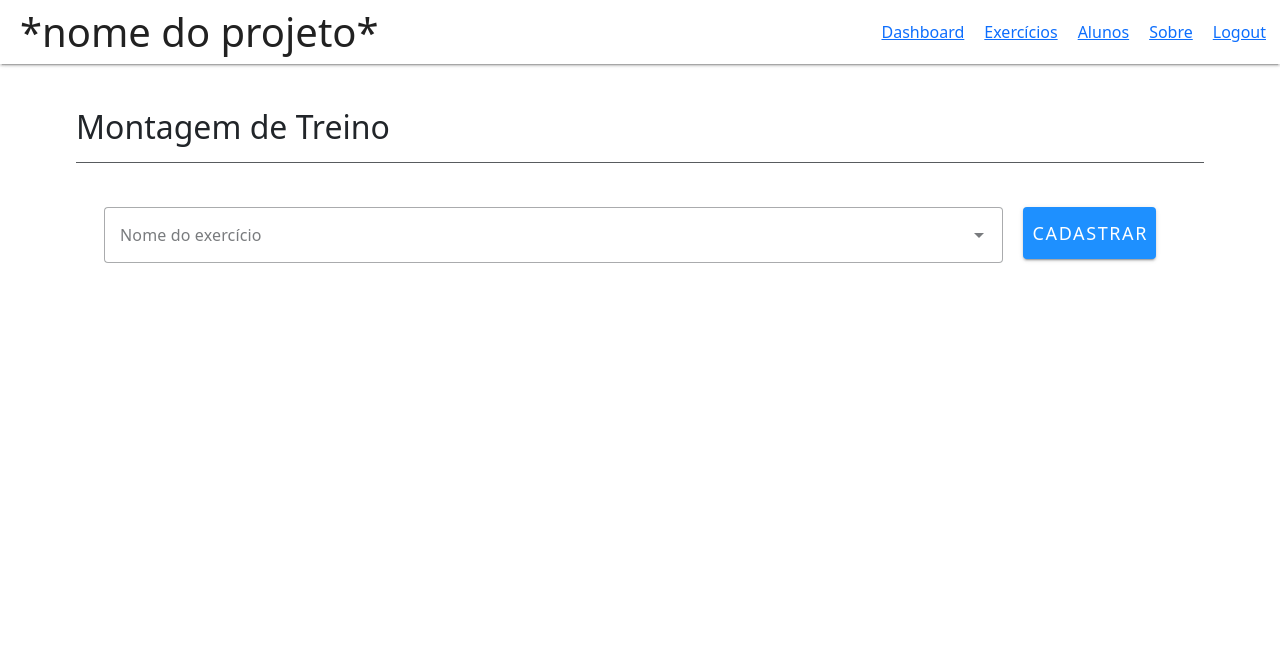
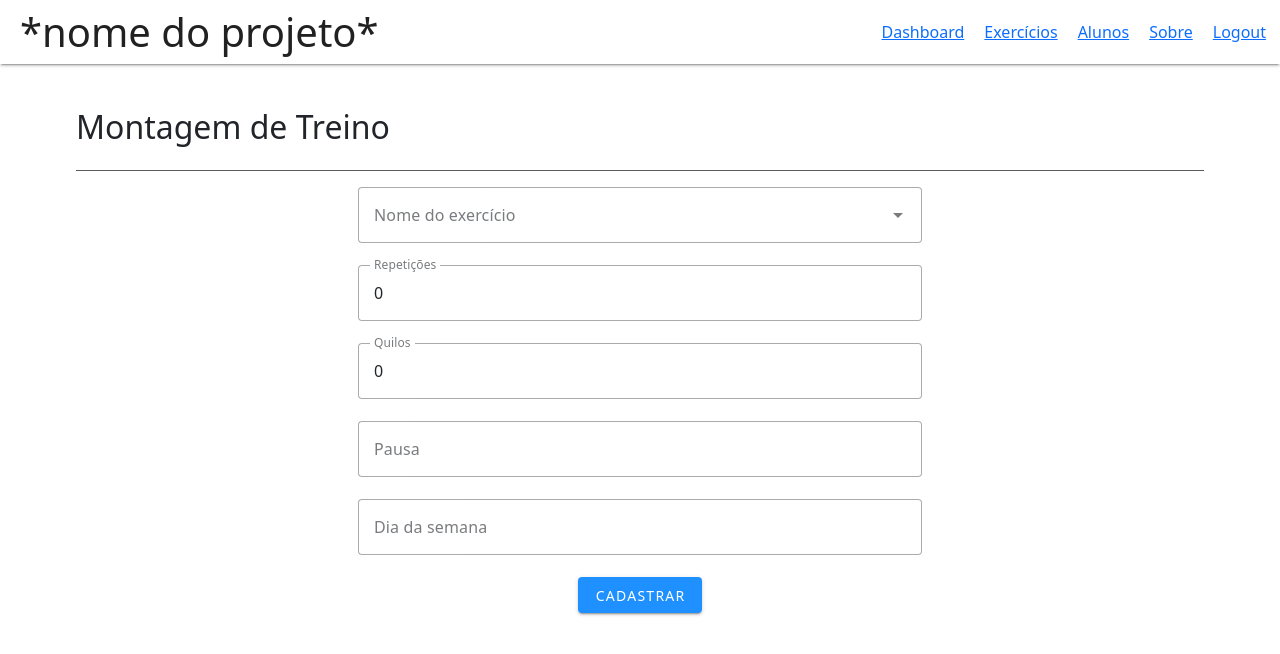
Before and after one commit to lanerLF/projeto-modulo-1, a Vue app: page /manage-exercises in a window 1280 px wide. Shown: the top 654 px of the page. Built offline with nearby package versions, Linux system fonts and the light colour scheme; no server answers.

Commit message:
feat: basic form  styling

```diff
--- a/src/views/ManageExercise.vue
+++ b/src/views/ManageExercise.vue
@@ -1,15 +1,14 @@
-<template>
-  <div class="ma-5">
+<template style="height: 100vh; width: 100vw">
+  <div class="ma-5 mh-100 mw-100 d-flex flex-column">
     <h2>Montagem de Treino</h2>
     <v-divider class="border-opacity-75"></v-divider>
-    <div class="d-flex flex-column">
-      <div class="d-flex flex-column">
     <v-form
+      class="d-flex flex-column align-center justify-center w-100 h-100"
       ref="form"
-          class="d-flex flex-row pa-5 ma-2 align-start justify-center"
       @submit.prevent="handle_submit"
     >
       <v-select
+        class="mw-100 w-50"
         label="Nome do exercício"
         placeholder="Digite o nome do exercício..."
         variant="outlined"
@@ -19,16 +18,43 @@
           (value) => !!value || 'O campo deve ser preenchido corretamente!',
         ]"
       ></v-select>
-          <v-btn
-            type="submit"
-            size="x-large"
-            color="#1e90ff"
-            class="px-2 mx-5 text-center"
-            >Cadastrar</v-btn
-          >
+      <v-text-field
+        class="mw-100 w-50"
+        label="Repetições"
+        placeholder="Repetições..."
+        v-model="repetitions"
+        variant="outlined"
+        :rules="[
+          (value) => !!value || 'O campo deve ser preenchido!',
+          (value) => value >= 1 || 'O valor mínimo é uma repetição!',
+        ]"
+      ></v-text-field>
+      <v-text-field
+        class="mw-100 w-50"
+        variant="outlined"
+        label="Quilos"
+        placeholder="Quilos..."
+        v-model="kilograms"
+        :rules="[(value) => !!value || 'O campo deve ser preenchido!']"
+      ></v-text-field>
+      <v-text-field
+        class="mw-100 w-50"
+        variant="outlined"
+        label="Pausa"
+        placeholder="Pausa..."
+        v-model="pause"
+        :rules="[(value) => !!value || 'O campo deve ser preenchido!']"
+      ></v-text-field>
+      <v-text-field
+        class="mw-100 w-50"
+        variant="outlined"
+        label="Dia da semana"
+        placeholder="Dia da semana..."
+        v-model="week_day"
+        :rules="[(value) => !!value || 'O campo deve ser preenchido!']"
+      ></v-text-field>
+      <v-btn type="submit" color="#1e90ff" >Cadastrar</v-btn>
     </v-form>
-      </div>
-    </div>
   </div>
 </template>
 <script>
@@ -40,6 +66,10 @@ export default {
       exercise_data: {},
       exercise_list: [],
       selected_item: null,
+      repetitions: 0,
+      kilograms: 0,
+      pause: "",
+      week_day: "",
     };
   },
   methods: {
```
Lines whose indentation alone changed are shown as unchanged.
